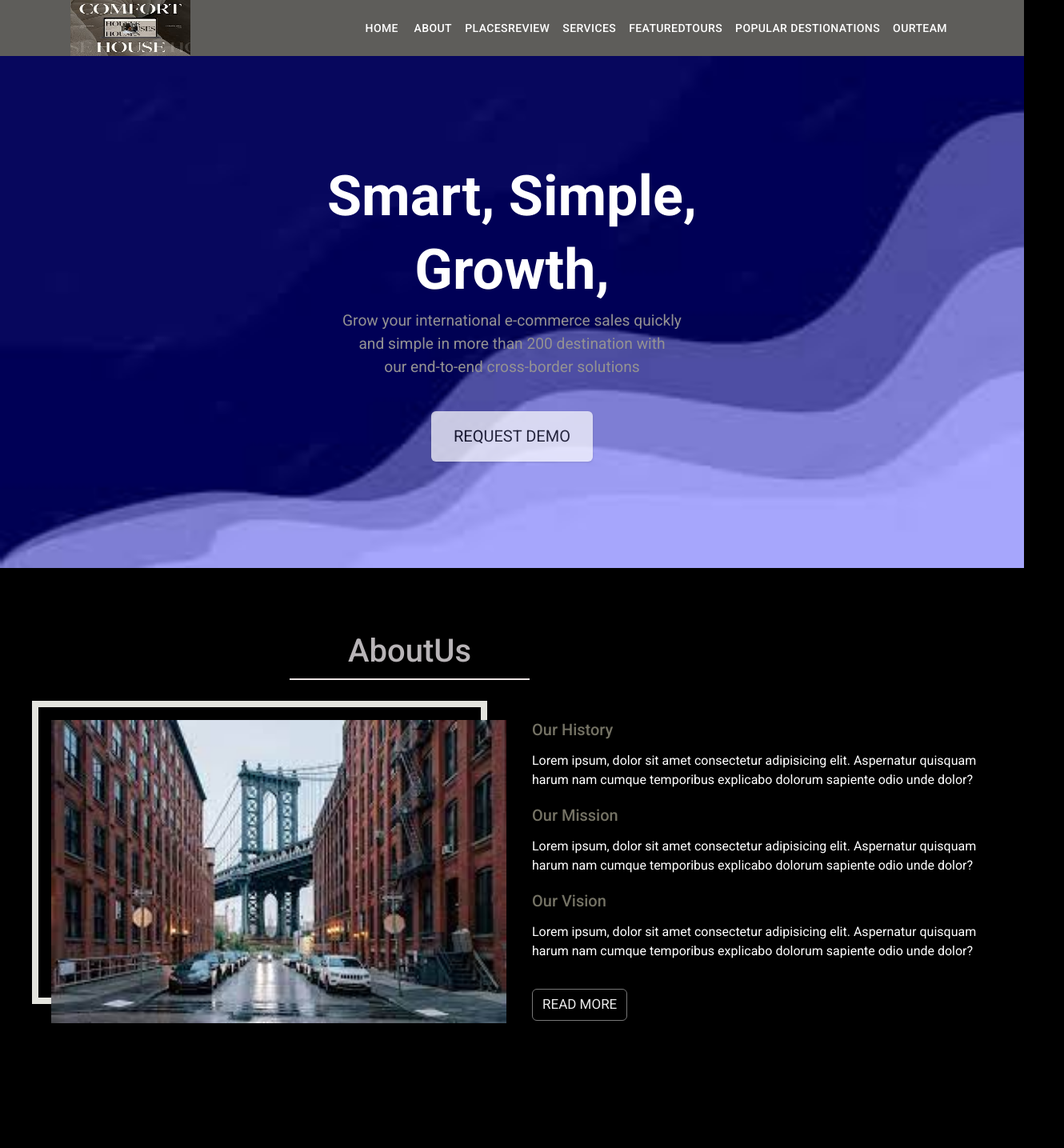
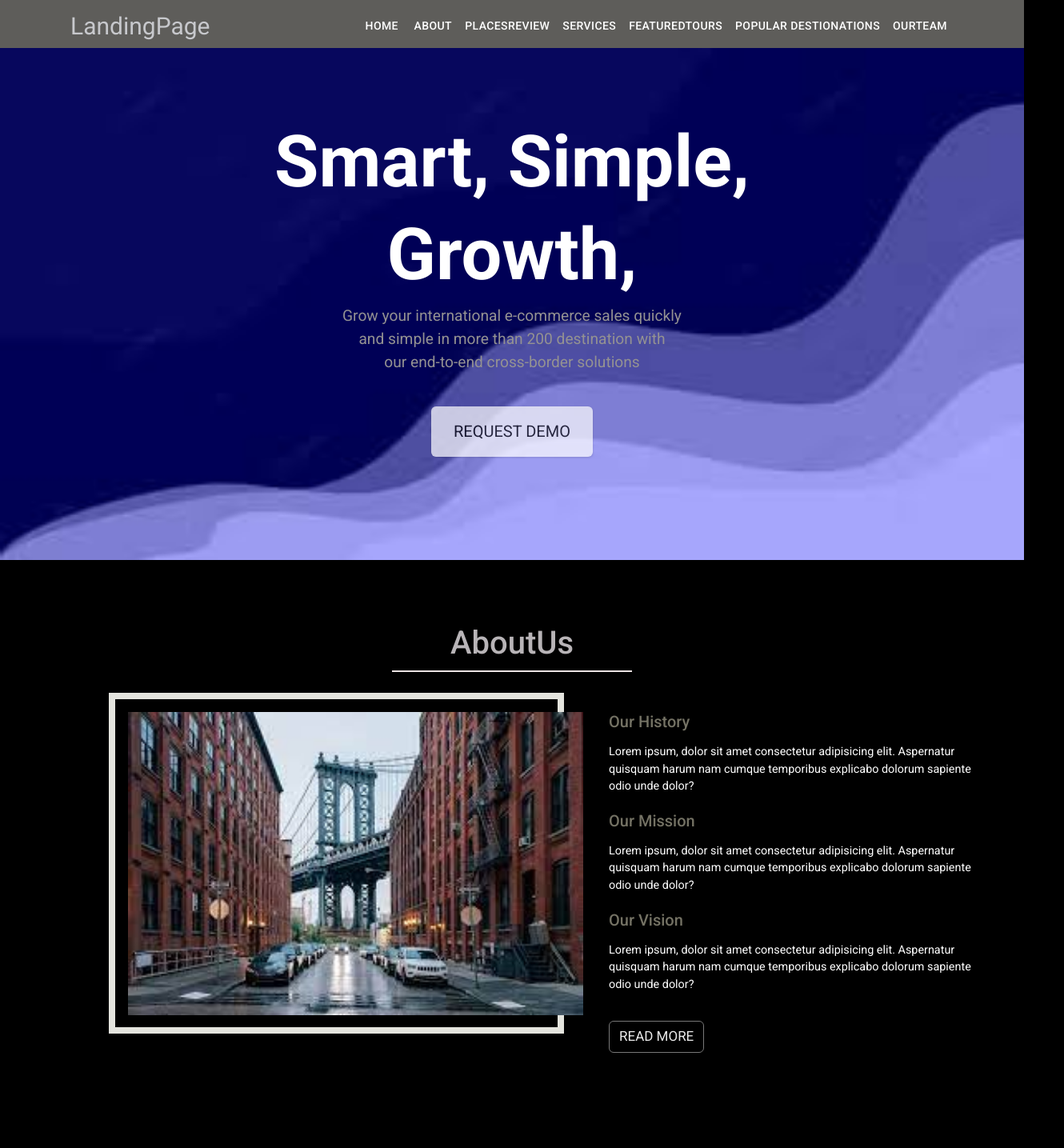
Before and after one commit to hishamrehab/Tours-Website-React-js, a React (Create React App) app: page / in a window 1280 px wide. Shown: the top 1435 px of the page at 80% size, 1330 px wide, since content can reach past the window. Built offline with nearby package versions, Linux system fonts and the light colour scheme; the HTML template or start-up script is replaced by a standard one.

Commit message:
deploy the project

```diff
--- a/public/index.html
+++ b/public/index.html
@@ -37,7 +37,7 @@
     href="https://fonts.googleapis.com/css2?family=Caveat:wght@400;500;600;700&family=Dancing+Script:wght@400;500;700&family=Montserrat:ital,wght@0,100;0,200;0,300;0,400;1,100;1,200;1,300;1,400&family=Noto+Sans:ital,wght@0,100;0,200;0,300;0,400;0,500;1,100;1,200;1,300;1,400&family=Open+Sans:ital,wght@0,300;0,500;0,600;0,800;1,300;1,400;1,600;1,700;1,800&family=Oswald:wght@200;300;400;500;700&family=Poppins:wght@300&family=Roboto:ital,wght@0,100;0,300;0,400;0,500;0,700;0,900;1,100;1,300;1,400;1,500;1,700;1,900&family=Rubik:ital,wght@0,300;0,400;0,500;0,600;0,700;1,300;1,400;1,500;1,600&family=Tangerine:wght@400;700&display=swap"
     rel="stylesheet">
 
-  <title>LandingPage React</title>
+  <title>LandingPage</title>
 
 </head>
 
--- a/src/App.js
+++ b/src/App.js
@@ -10,12 +10,11 @@ import Footer from "./components/Footer";
 import PlacesReview from "./components/PlacesReview";
 import PopularDestionations from "./components/PopularDestionations";
 import Teams from "./components/Teams";
-
 function App() {
   return (
     <>
-      <Navbar />
 
+     <Navbar />
       <Hero />
       <About />
       <PlacesReview />
--- a/src/components/navbar/navbar.js
+++ b/src/components/navbar/navbar.js
@@ -12,7 +12,6 @@ import Button from "@mui/material/Button";
 import Tooltip from "@mui/material/Tooltip";
 import MenuItem from "@mui/material/MenuItem";
 
-import logo from "../../images/nav-logo.jpg";
 const pages = [
   "Home",
   "About",
@@ -37,36 +36,26 @@ function Navbar() {
     <AppBar
       position="static"
       sx={{
-        height: "70px",
+        height: "60px",
         backgroundColor: "#5e5d5a",
       }}
     >
       <Container>
         <Toolbar
           sx={{
-            height: "70px",
+            height: "60px",
           }}
         >
           <Box
             className="nav-header"
+            component="a"
             href="#"
             sx={{
-              mr: 2,
-              width: "150px",
-              height: "70px",
+              fontSize: "30px",
+              color: "#C7C8CC",
             }}
           >
-            <a href="#">
-              <img
-                src={logo}
-                className="nav-logo"
-                alt="landingPage"
-                style={{
-                  width: "100%",
-                  height: "100%",
-                }}
-              />
-            </a>
+            LandingPage
           </Box>
 
           <Box
@@ -74,41 +63,19 @@ function Navbar() {
               flexGrow: "1",
             }}
           ></Box>
+
           <Box sx={{ display: { xs: "flex", md: "none" } }}>
+            <Box flexGrow={1}></Box>
+
             <IconButton onClick={handleOpenNavMenu} color="inherit">
-              <MenuIcon />
+              <MenuIcon
+                sx={{
+                  fontSize: "30px",
+                }}
+              />
             </IconButton>
-            <Menu
-              id="menu-appbar"
-              anchorEl={anchorElNav}
-              anchorOrigin={{
-                vertical: "bottom",
-                horizontal: "left",
-              }}
-              keepMounted
-              transformOrigin={{
-                vertical: "top",
-                horizontal: "left",
-              }}
-              open={Boolean(anchorElNav)}
-              onClose={handleCloseNavMenu}
-              sx={{
-                display: { xs: "block", md: "none" },
-              }}
-            >
-              {pages.map((page) => (
-                <MenuItem key={page} onClick={handleCloseNavMenu}>
-                  <Typography textAlign="center">{page}</Typography>
-                </MenuItem>
-              ))}
-            </Menu>
           </Box>
 
-          <Box
-            sx={{
-              flexGrow: "1",
-            }}
-          ></Box>
           <Box sx={{ display: { xs: "none", md: "flex" } }}>
             {pages.map((page) => (
               <Button
--- a/src/index.css
+++ b/src/index.css
@@ -28,10 +28,10 @@ html {
 body {
   font-family: Roboto, "Open Sans", "Helvetica Neue", sans-serif;
   background: var(--background);
-
   color: var(--mainColor);
   line-height: 1.5;
   font-size: 0.875rem;
+  overflow-x: hidden;
 }
 ul {
   list-style-type: none;
@@ -70,6 +70,10 @@ a {
 .red {
   border: 1px solid red;
 }
+.nav-header:hover {
+  color: white;
+}
+/* Medium devices (landscape tablets, 768px and up) */
 
 /* ./Navbar */
 
@@ -112,6 +116,8 @@ HeroSection
   background-image: url("./images/landingPageBackGround.jpg");
   background-repeat: no-repeat;
   background-size: 100% 100%;
+  padding-bottom: 60px;
+  padding-top: 20px;
 }
 .hero-banner {
   text-align: center;
@@ -143,7 +149,7 @@ HeroSection
 }
 
 /* Medium devices (landscape tablets, 768px and up) */
-@media only screen and (min-width: 600px) {
+@media only screen and (max-width: 768px) {
   .hero-banner h1 {
     font-size: 70px;
     padding-right: 15px;
@@ -154,9 +160,7 @@ HeroSection
 /* About Section*/
 .about-section {
   margin: auto;
-  max-width: 70%;
-  margin-right: 5%;
-  margin-left: 5%;
+  max-width: 75%;
 }
 
 .about-img,
@@ -170,8 +174,10 @@ HeroSection
 }
 
 .about-info p {
-  font-size: 1rem;
+  font-size: 0.9rem;
   margin-bottom: 20px;
+  margin-right: 40px;
+  padding-right: 50px;
 }
 
 .about-btn {
@@ -542,6 +548,7 @@ Footer
 
 .footer-list {
   line-height: 1.7;
+  margin-bottom: 20px;
 }
 
 .footer-list .list-title {
```
